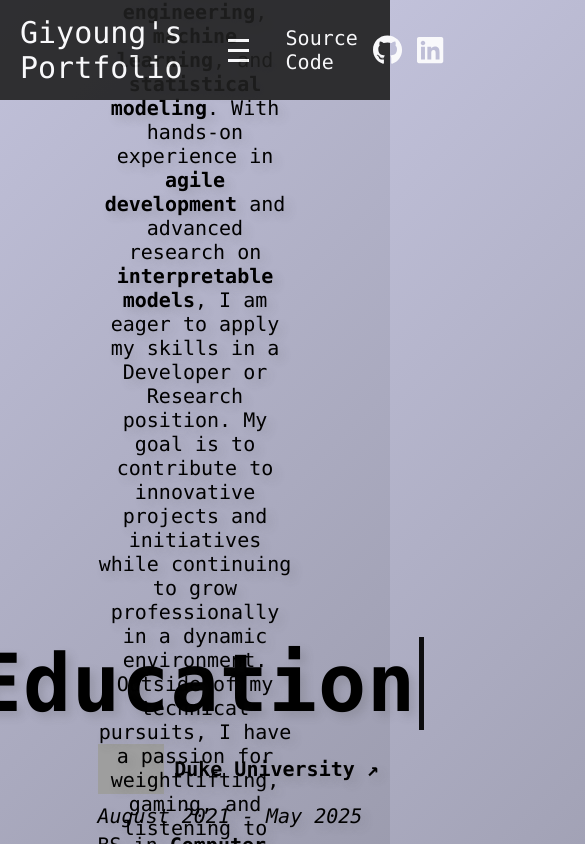
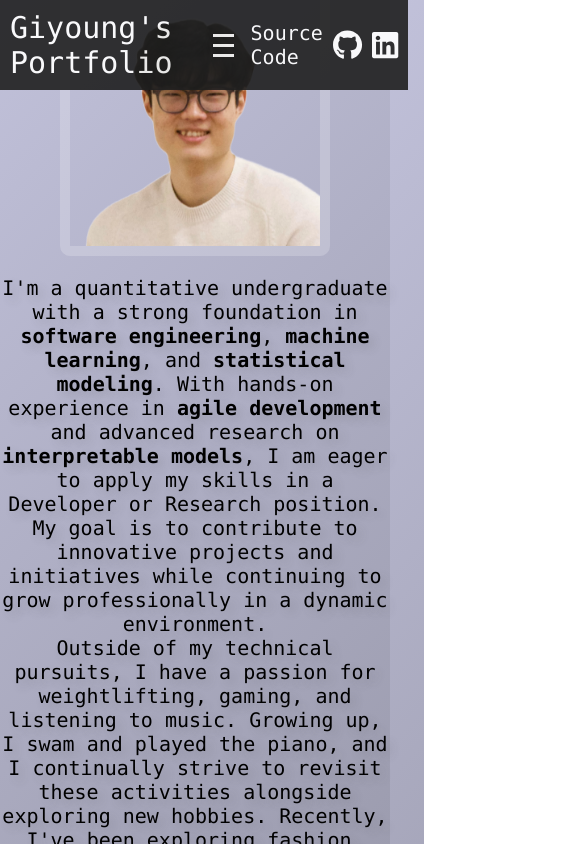
Before and after one commit to giykim/portfolio, a React (Create React App) app in the folder portfolio/: page /portfolio/about in a window 390 px wide. Shown: the top 844 px of the page, 585 px wide, since content can reach past the window. Built offline with nearby package versions, Linux system fonts and the light colour scheme; grey boxes are pictures that could not be loaded.

Commit message:
Responsive navbar

```diff
--- a/portfolio/src/components/Ease.js
+++ b/portfolio/src/components/Ease.js
@@ -2,7 +2,7 @@ import { motion } from "framer-motion";
 
 const Ease = ({ children }) => {
     return (
-        <motion.div
+        <motion.div class="ease"
             style={{ display: "flex", justifyContent: "center", alignItems: "center", flexDirection: "column" }}
             initial={{ opacity: 0, transform: "translateY(20px)" }}
             animate={{ opacity: 1, transform: "translateY(0px)" }}
--- a/portfolio/src/pages/Navigation.css
+++ b/portfolio/src/pages/Navigation.css
@@ -7,21 +7,23 @@
     align-items: center;
     background-color: #202020;
     opacity: 0.9;
-    width: 100%;
+    min-width: 100%;
     z-index: 2;
+    padding: 0;
+    margin: 0;
     justify-content: space-between;
-    padding: 15px 0;
 }
 
-.subnavbar {
-    color: white;
+.leftnavbar, .rightnavbar {
     display: flex;
     align-items: center;
-    gap: 15px;
-    margin: 0 20px;
+    gap: 10px;
+    color: white;
+    padding: 10px;
+    margin: 0;
 }
 
-.subnavbar svg {
+.rightnavbar svg {
     font-size: 30px;
 }
 
@@ -31,7 +33,7 @@
     background-color: #363636;
     top: 0;
     left: -100vw;
-    width: 100%;
+    width: 100vw;
     height: 100vh;
     opacity: 0.9;
     align-items: center;
--- a/portfolio/src/pages/Navigation.js
+++ b/portfolio/src/pages/Navigation.js
@@ -16,11 +16,11 @@ const Navigation = () => {
     return (
         <>
             <nav class="navbar">
-                <div class="subnavbar">
+                <div class="leftnavbar">
                     <code class="h2"><Link to="/">Giyoung's Portfolio</Link></code>
                     <Hamburger color="white" toggled={isOpen} toggle={toggleIsOpen} />
                 </div>
-                <div class="subnavbar">
+                <div class="rightnavbar">
                     <Link to="https://github.com/giykim/portfolio" target="_blank" rel="noopener noreferrer"><code class="p">Source Code</code></Link>
                     <a href="https://github.com/giykim" target="_blank" rel="noopener noreferrer">
                         <FontAwesomeIcon icon={faGithub} />
--- a/portfolio/src/styles/base.css
+++ b/portfolio/src/styles/base.css
@@ -3,11 +3,18 @@ body {
     margin: 0;
     padding: 0;
     height: 100%;
+    min-width: 100vw;
+    top: 0;
+    left: 0;
 }
 
 body a {
     text-decoration: none;
     color: inherit;
+}
+
+code {
+    display: block;
 }
 
 code.h1 {
@@ -46,7 +53,7 @@ code.p {
     top: 0;
     left: 0;
     height: 100vh;
-    width: 100%;
+    width: 100vw;
     display: flex;
     justify-content: center;
     align-items: center;
@@ -63,7 +70,7 @@ code.p {
     text-align: center;
     animation: typewriter 2s steps(13) 1 normal forwards,
               blink 1s steps(13) infinite normal;
-    white-space: nowrap;
+    white-space: normal;
     overflow: hidden;
     border-right: 5px solid black;
     display: inline-block;
```
